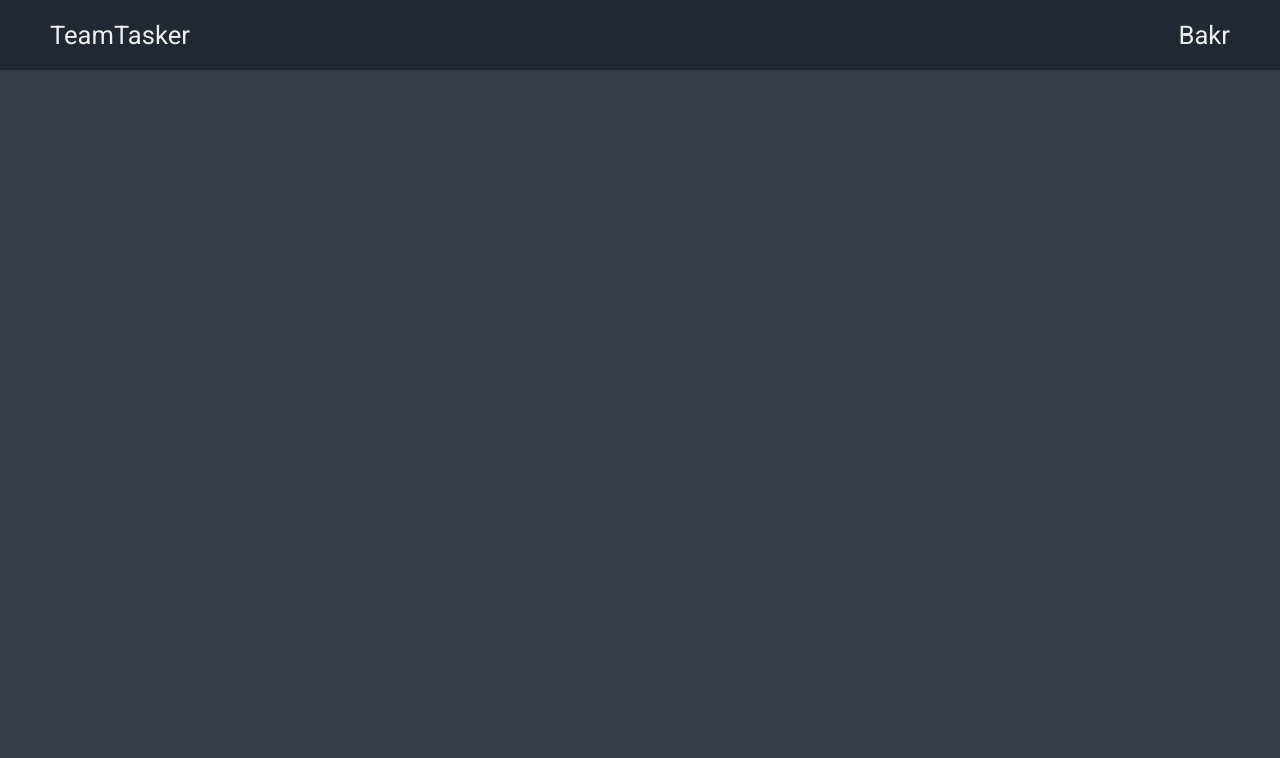
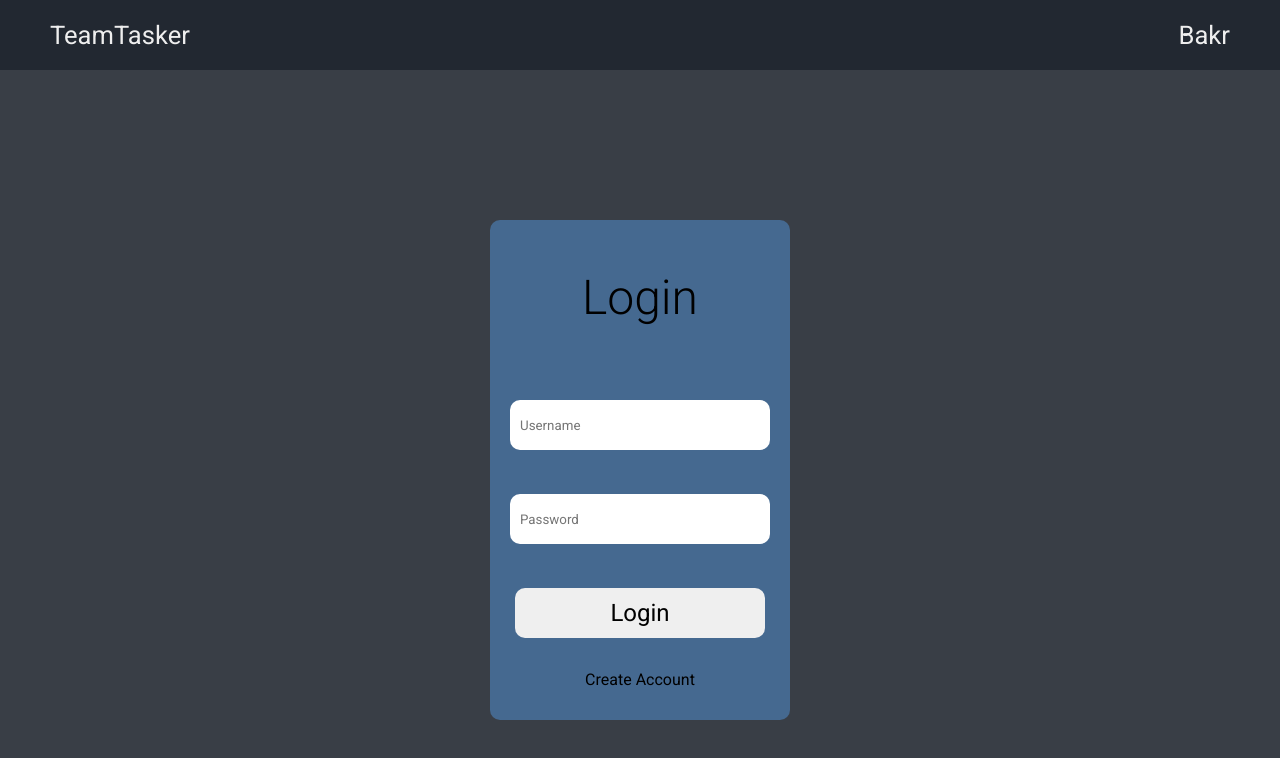
Before and after one commit to Bakr88151/TeamTasker, a React (Create React App) app in the folder client/: page / in a window 1280 px wide. Shown: the top 758 px of the page. Built offline with nearby package versions, Linux system fonts and the light colour scheme.

Commit message:
Added front end of login create account format

```diff
--- a/client/src/App.css
+++ b/client/src/App.css
@@ -0,0 +1,11 @@
+main{
+    height: 100%;
+    width: 100%;
+    display: flex;
+    align-items: center;
+    justify-content: center;
+}
+*{
+    padding: 0;
+    margin: 0;
+}
--- a/client/src/App.js
+++ b/client/src/App.js
@@ -1,10 +1,15 @@
 import React, {useState, useEffect} from 'react'
 import Navbar from './components/Navbar'
+import Login from './components/Login'
+import './App.css'
 
 function App() {
   return (
-    <div>
+    <div style={{height: "100%"}}>
       <Navbar username={'Bakr'} />
+      <main>
+        <Login />
+      </main>
     </div>
   )
 }
--- /dev/null
+++ b/client/src/components/Login.js
@@ -0,0 +1,73 @@
+import React from 'react'
+import '../styles/login.css'
+import { useState } from 'react'
+
+function Login() {
+
+    const [login, setlogin] = useState(true)// a state to store if user is in login screen or create account screen true for login
+    const [loginValues, setLoginValues] = useState({UN: '', PW: ''})// to store the inputs values for the login form
+    const [CreateAccountValues, SetCreateAccountvalues] = useState({UN: '', PW: '', PWC: ''})// to store the inputes values for the create form
+
+    // to handle the change of values in the Login form and store them in loginValues state
+    const handleloginChange = (event, target) => {
+        if (target === 'un'){
+            setLoginValues(prev => {
+                return {...prev, UN: event.target.value}
+            })
+        }else if (target === 'pw') {
+            setLoginValues(prev => {
+                return {...prev, PW: event.target.value}
+            })
+        }
+        };
+
+    // to handle the change of values in the create account form and store them in CreateAccountValues state
+    const handleCreateChange = (event, target) => {
+        if (target === 'un'){
+            SetCreateAccountvalues(prev => {
+                return {...prev, UN: event.target.value}
+            })
+        }else if (target === 'pw') {
+            SetCreateAccountvalues(prev => {
+                return {...prev, PW: event.target.value}
+            })
+        }else if (target === 'cpw') {
+            SetCreateAccountvalues(prev => {
+                return {...prev, CPW: event.target.value}
+            })
+        }
+        };
+
+  return (
+    <div>
+        {login?
+        (<form className='LoginForm'>
+            <h1>Login</h1>
+
+            <input id='usernameInput' placeholder='Username'
+            onChange={(e) => handleloginChange(e, 'un')} value={loginValues.UN} />
+
+            <input id='password' type='password' placeholder='Password'
+            onChange={(e) => handleloginChange(e, 'pw')} value={loginValues.PW} />
+
+            <button id='login' type='submit'>Login</button>
+            <span onClick={() => setlogin(false)}>Create Account</span>
+        </form>):
+        (<form className='CreateAccountForm'>
+            <h1>Create Aaccount</h1>
+            <input id='usernameInput' placeholder='Username'
+            onChange={(e) => handleCreateChange(e, 'un')} value={CreateAccountValues.UN} />
+
+            <input id='password' type='password' placeholder='Password'
+            onChange={(e) => handleCreateChange(e, 'pw')} value={CreateAccountValues.PW} />
+
+            <input id='confirmPassword' type='password' placeholder='Confirme Password'
+            onChange={(e) => handleCreateChange(e, 'cpw')} value={CreateAccountValues.cpw} />
+            <button id='login' type='submit'>Create Account</button>
+            <span onClick={() => setlogin(true)}>I ahve an account</span>
+        </form>)}
+    </div>
+  )
+}
+
+export default Login
--- a/client/src/index.css
+++ b/client/src/index.css
@@ -5,7 +5,11 @@
 body{
   background-color: #393E46;
   width: 100%;
+  height: 100vh;
+}
+#root{
   height: 100%;
+  width: 100%;
 }
 
 code {
--- a/client/src/styles/Navbar.css
+++ b/client/src/styles/Navbar.css
@@ -1,5 +1,5 @@
 nav{
-    position: fixed;
+    position: relative;
     top: 0;
     width: 100%;
     height: 70px;
--- /dev/null
+++ b/client/src/styles/login.css
@@ -0,0 +1,97 @@
+.LoginForm {
+    display: grid;
+    grid-template-columns: 1fr;
+    grid-template-rows: 2fr repeat(2, 1fr) 1fr;
+    grid-column-gap: 0px;
+    grid-row-gap: 20px;
+    background-color: #456990;
+    width: 300px;
+    height: 500px;
+    border-radius: 10px;
+}
+.LoginForm > *{
+    width: 250px;
+    height: 50px;
+    font-family: 'Bitter', serif;
+    font-family: 'Montserrat', sans-serif;
+    font-family: 'Roboto', sans-serif;
+    text-decoration: none;
+    align-self: center;
+    justify-self: center;
+}
+.LoginForm > input {
+    border-radius: 10px;
+    border: 0;
+    padding-left: 10px;
+    outline: 0;
+}
+.LoginForm > input:focus{
+    border: 3px solid #00ADB5;
+    outline: 0;
+}
+h1{
+    text-align: center;
+    font-size: 3rem;
+    font-weight: 100;
+}
+button{
+    border-radius: 10px;
+    outline: 0;
+    border: 0;
+    font-size: 1.5rem;
+}
+@keyframes button_hover {
+    from{
+        background-color: white;
+        color: black;
+    }to{
+        background-color: #222831;
+        color: #00ADB5;
+    }
+}
+button:hover{
+    animation: button_hover 0.5s forwards;
+    cursor: pointer;
+}
+span{
+    color:black;
+    text-align: center;
+    top: 0;
+    height: 10px;
+    width: 100px;
+}
+span:hover{
+    cursor: pointer;
+    color: #222831;
+}
+.CreateAccountForm {
+    display: grid;
+    grid-template-columns: 1fr;
+    grid-template-rows: 2fr repeat(4, 1fr);
+    grid-column-gap: 0px;
+    grid-row-gap: 20px;
+    background-color: #456990;
+    width: 400px;
+    height: 550px;
+    border-radius: 10px;
+}
+.CreateAccountForm > *{
+    width: 300px;
+    height: 50px;
+    font-family: 'Bitter', serif;
+    font-family: 'Montserrat', sans-serif;
+    font-family: 'Roboto', sans-serif;
+    text-decoration: none;
+    align-self: center;
+    justify-self: center;
+}
+.CreateAccountForm > input {
+    border-radius: 10px;
+    border: 0;
+    padding-left: 10px;
+    outline: 0;
+}
+.CreateAccountForm > input:focus{
+    border: 3px solid #00ADB5;
+    outline: 0;
+}
```
Also changed, not shown: 1 other file (tests, documents, lock files or other folders).
